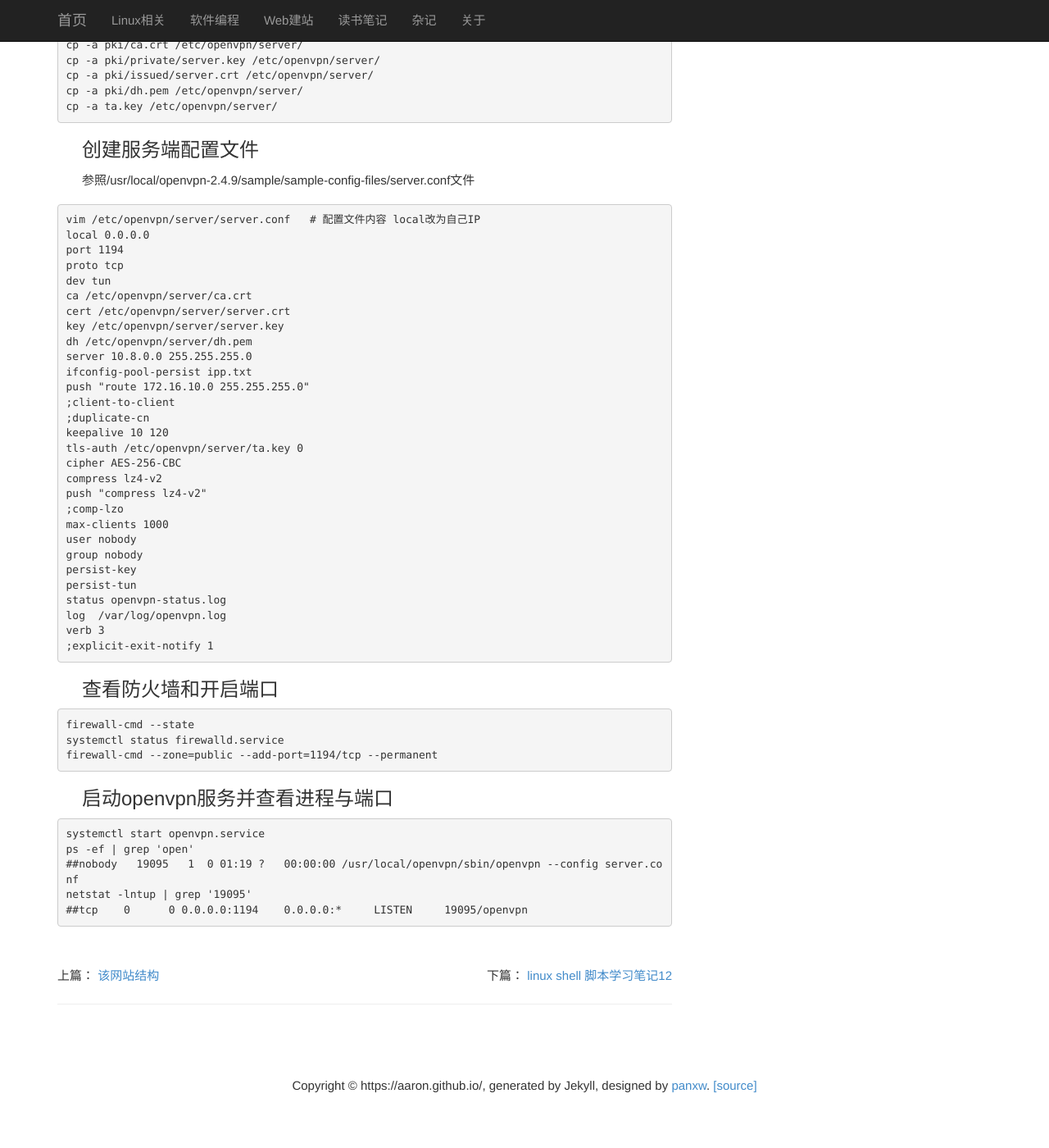
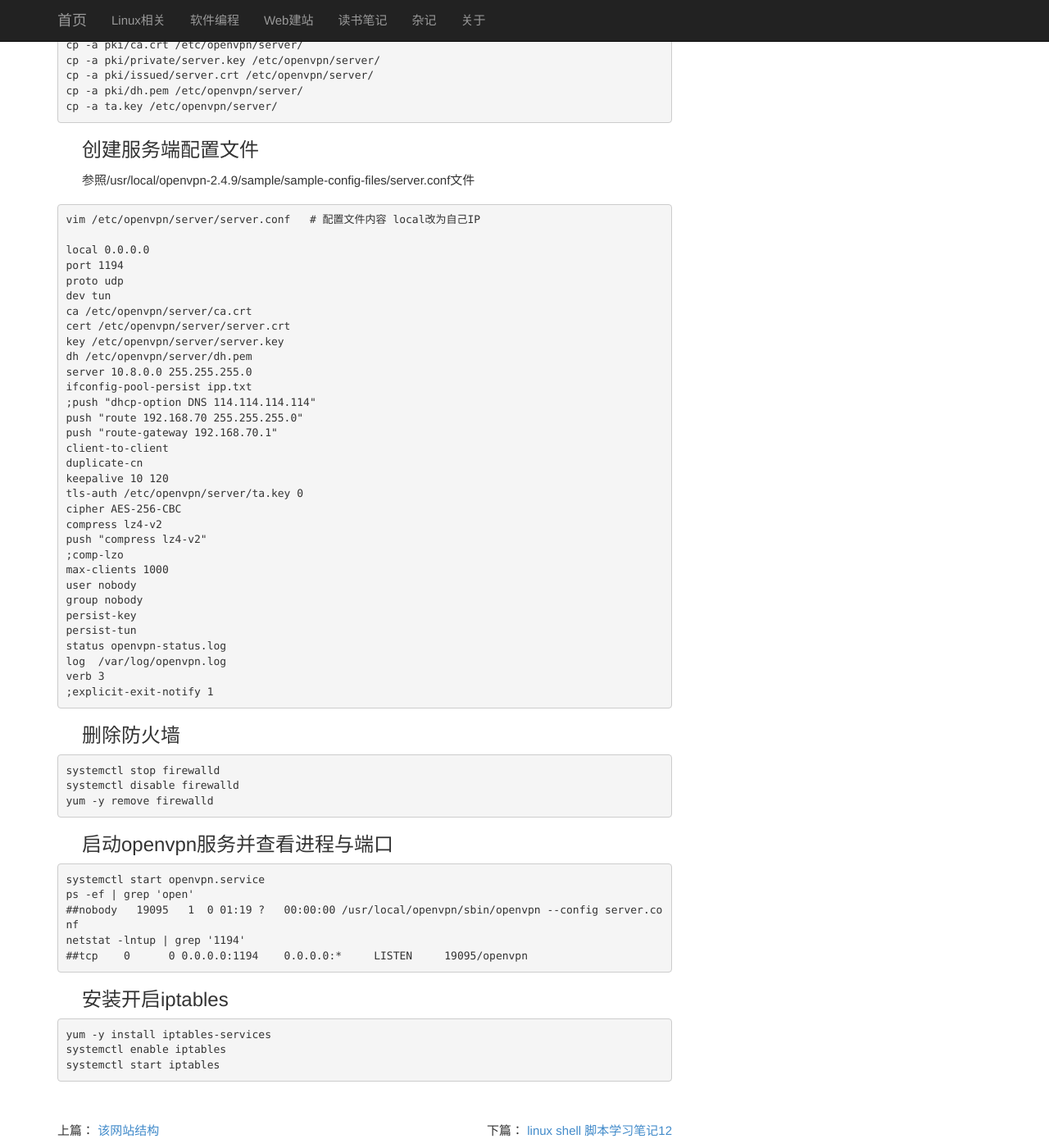
Before and after one commit to aaron789123/aaron.github.io, a Jekyll site: the page built from _posts/2020-09-15-linux-openVPNServer.markdown, in a window 1280 px wide and 1400 px high, scrolled down 2053 px. Shown: the whole window at 82% size. Built offline with Jekyll 4.4.1, drawn with Linux system fonts in a browser that asks for light colours.

Commit message:
Update 2020-09-15-linux-openVPNServer.markdown

```diff
--- a/_posts/2020-09-15-linux-openVPNServer.markdown
+++ b/_posts/2020-09-15-linux-openVPNServer.markdown
@@ -102,9 +102,10 @@ cp -a ta.key /etc/openvpn/server/
 参照/usr/local/openvpn-2.4.9/sample/sample-config-files/server.conf文件
 ~~~
 vim /etc/openvpn/server/server.conf   # 配置文件内容 local改为自己IP
+
 local 0.0.0.0
 port 1194
-proto tcp
+proto udp
 dev tun
 ca /etc/openvpn/server/ca.crt
 cert /etc/openvpn/server/server.crt
@@ -112,9 +113,11 @@ key /etc/openvpn/server/server.key
 dh /etc/openvpn/server/dh.pem
 server 10.8.0.0 255.255.255.0
 ifconfig-pool-persist ipp.txt
-push "route 172.16.10.0 255.255.255.0"
-;client-to-client
-;duplicate-cn
+;push "dhcp-option DNS 114.114.114.114"
+push "route 192.168.70 255.255.255.0"
+push "route-gateway 192.168.70.1"
+client-to-client
+duplicate-cn
 keepalive 10 120
 tls-auth /etc/openvpn/server/ta.key 0
 cipher AES-256-CBC
@@ -132,11 +135,11 @@ verb 3
 ;explicit-exit-notify 1
 ~~~
 
-### 查看防火墙和开启端口
+### 删除防火墙
 ~~~
-firewall-cmd --state
-systemctl status firewalld.service
-firewall-cmd --zone=public --add-port=1194/tcp --permanent
+systemctl stop firewalld
+systemctl disable firewalld
+yum -y remove firewalld
 ~~~
 
 ### 启动openvpn服务并查看进程与端口
@@ -144,6 +147,13 @@ firewall-cmd --zone=public --add-port=1194/tcp --permanent
 systemctl start openvpn.service
 ps -ef | grep 'open'
 ##nobody   19095   1  0 01:19 ?   00:00:00 /usr/local/openvpn/sbin/openvpn --config server.conf
-netstat -lntup | grep '19095'
+netstat -lntup | grep '1194'
 ##tcp    0      0 0.0.0.0:1194    0.0.0.0:*     LISTEN     19095/openvpn
 ~~~
+
+### 安装开启iptables
+~~~
+yum -y install iptables-services
+systemctl enable iptables
+systemctl start iptables
+~~~
```
